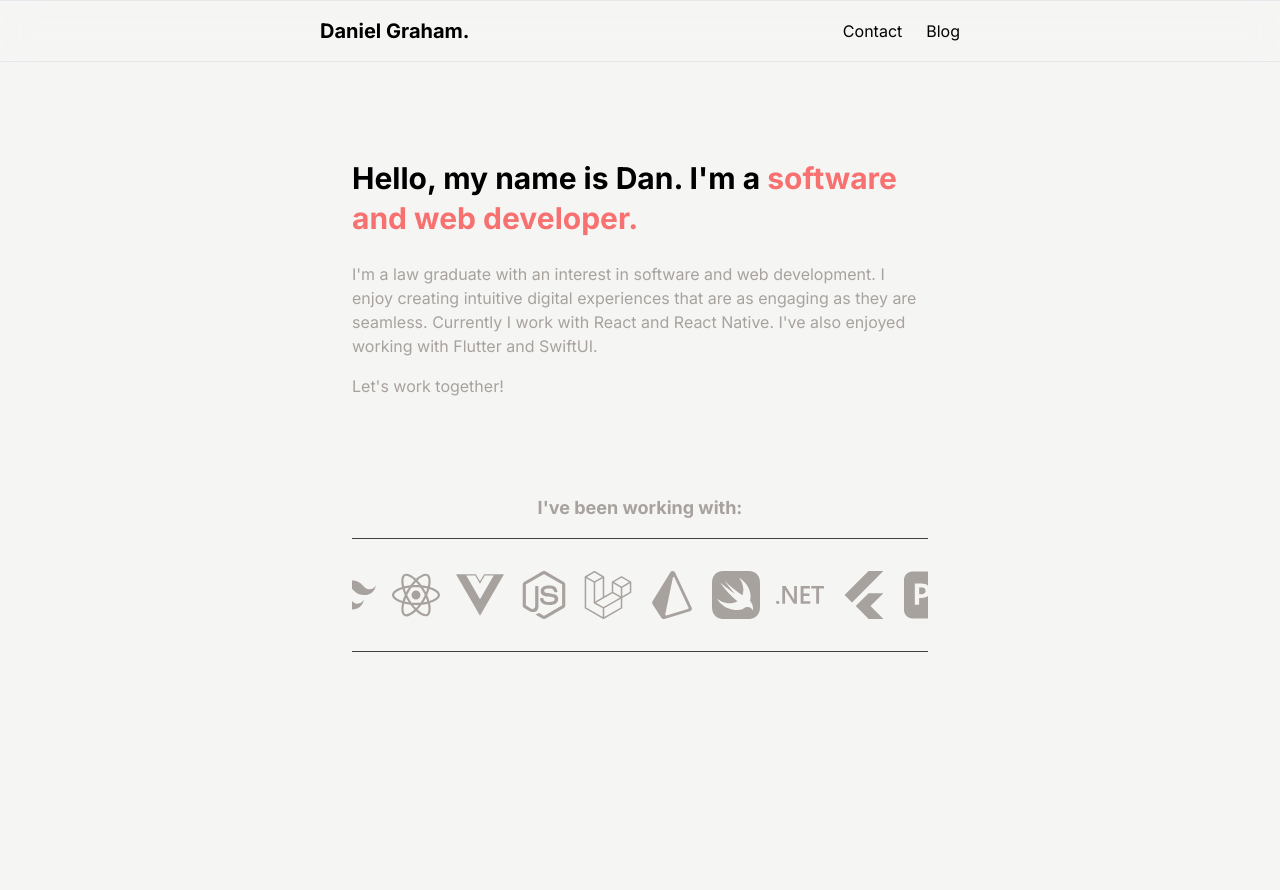
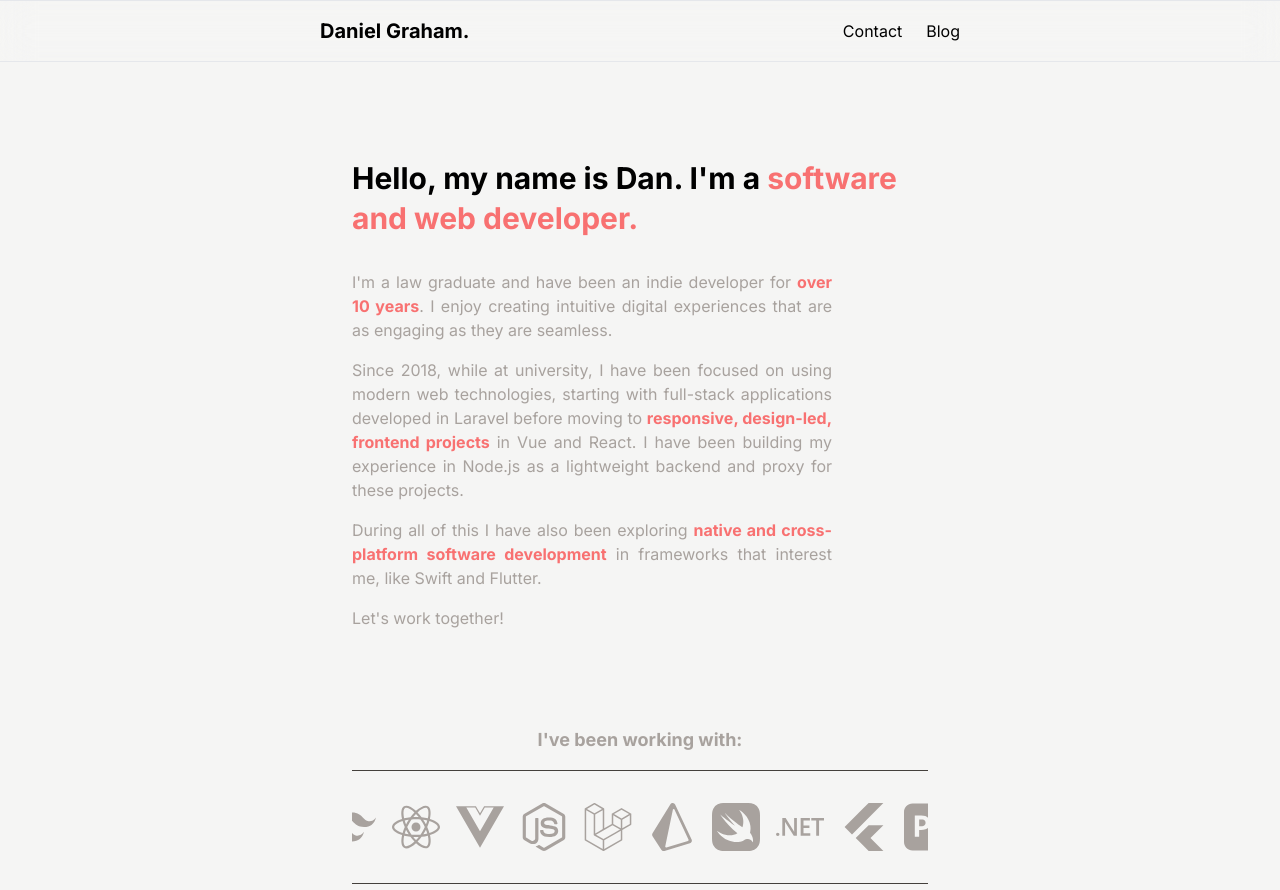
Before and after one commit to dangraham99/portfolio-2024, a Next.js app: page / in a window 1280 px wide. Shown: the top 890 px of the page. Before the commit the page ends 800 px from the top, so only its background shows below. Built offline with nearby package versions, Linux system fonts and the light colour scheme.

Commit message:
updated about me

```diff
--- a/src/components/home/Hero.jsx
+++ b/src/components/home/Hero.jsx
@@ -3,10 +3,12 @@ import React from 'react'
 function Hero() {
     return (
         <div>
-            <div className="my-24 tracking-tigher">
-                <p className="mb-6 text-3xl font-semibold leading-10">Hello, my name is Dan. I'm a <span className='text-red-400'>software and web developer.</span> </p>
-                <div className="text-stone-400">
-                    <p className="leading-6">I'm a law graduate with an interest in software and web development. I enjoy creating intuitive digital experiences that are as engaging as they are seamless. Currently I work with React and React Native. I've also enjoyed working with Flutter and SwiftUI.</p>
+            <div className="my-24 tracking-tigher ">
+                <p className="mb-8 text-3xl font-semibold leading-10">Hello, my name is Dan. I'm a <span className='text-red-400'>software and web developer.</span> </p>
+                <div className="text-stone-400 text-justify pr-0 xl:pr-24">
+                    <p className="leading-6">I'm a law graduate and have been an indie developer for <span className='font-semibold text-red-400'>over 10 years</span>. I enjoy creating intuitive digital experiences that are as engaging as they are seamless. </p>
+                    <p className='mt-4'> Since 2018, while at university, I have been focused on using modern web technologies, starting with full-stack applications developed in Laravel before moving to <span className='text-red-400 font-semibold'>responsive, design-led, frontend projects</span> in Vue and React. I have been building my experience in Node.js as a lightweight backend and proxy for these projects.</p>
+                    <p className='mt-4'> During all of this I have also been exploring <span className='text-red-400 font-semibold'>native and cross-platform software development</span> in frameworks that interest me, like Swift and Flutter.</p>
                     <p className='mt-4'>Let's work together!</p>
                 </div>
             </div>
```
